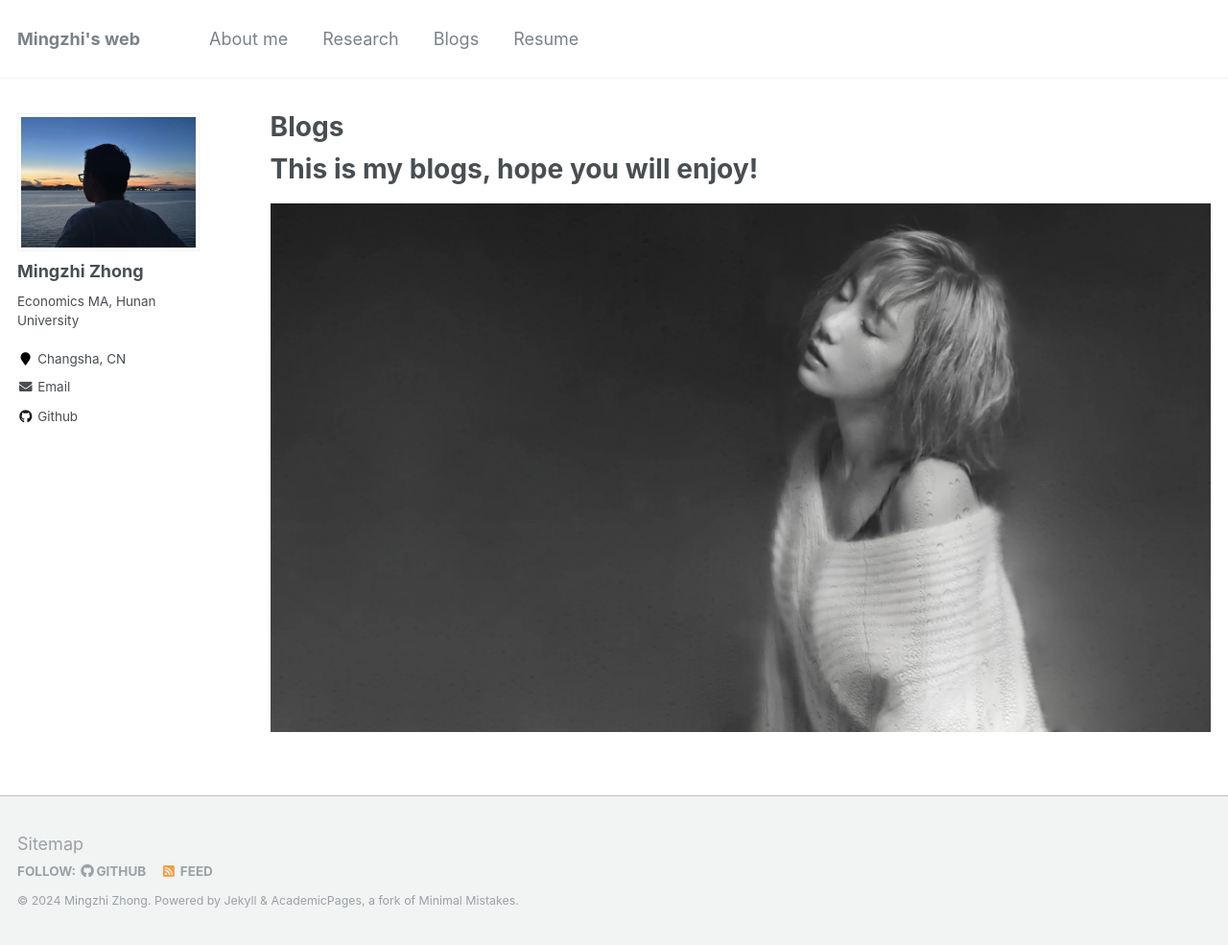
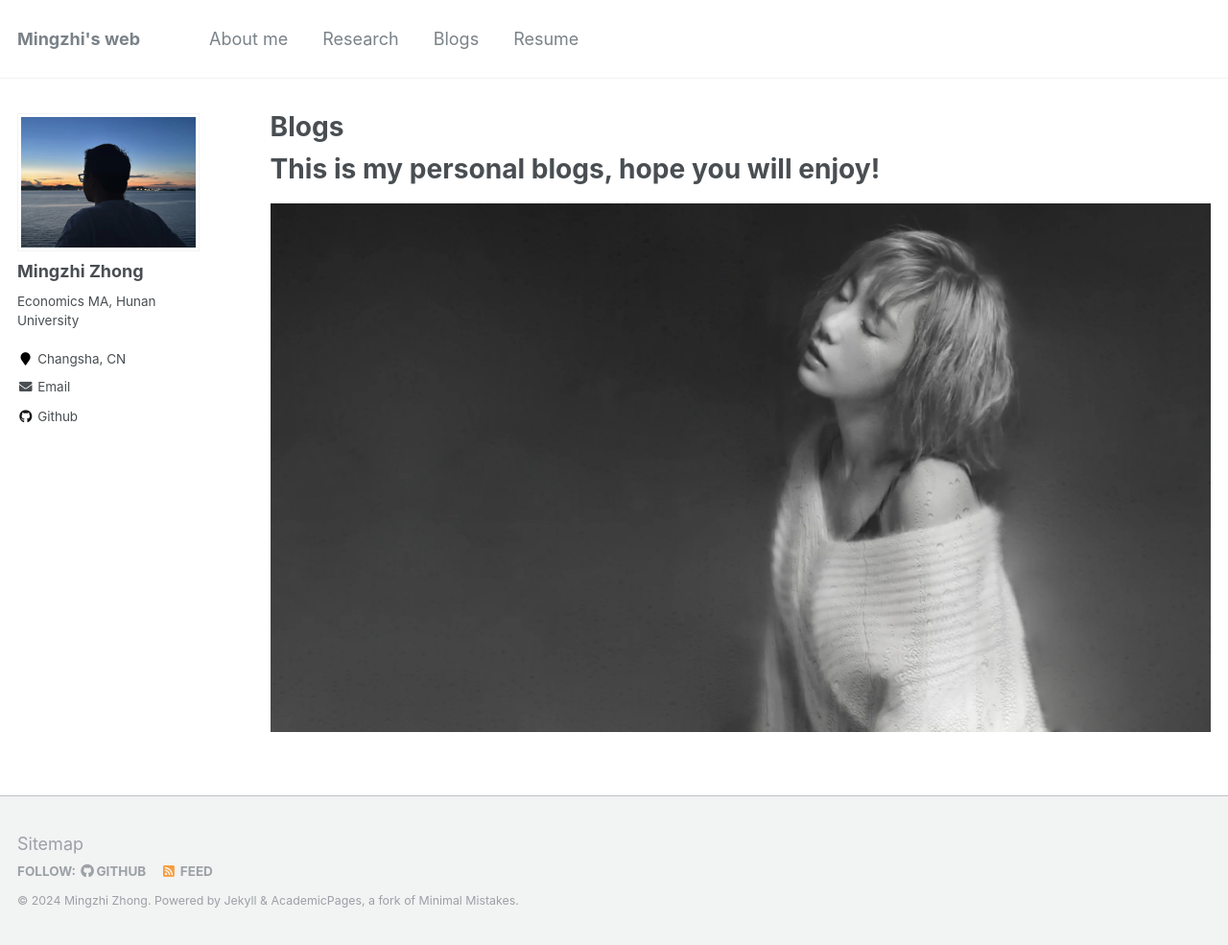
Before and after one commit to mingzhi361/mingzhi361.github.io, a Jekyll site: the page built from _pages/blogs.md, in a window 1280 px wide and 985 px high. Shown: the whole window at 96% size. Built offline with Jekyll 4.4.1, drawn with Linux system fonts in a browser that asks for light colours.

Commit message:
Update blogs.md

```diff
--- a/_pages/blogs.md
+++ b/_pages/blogs.md
@@ -7,7 +7,7 @@ redirect_from:
   - /blogs
 ---
 
-# This is my blogs, hope you will enjoy!
+# This is my personal blogs, hope you will enjoy!
 
 [![Taeyeon Poster](/images/Taeyeon_Pic.png "Taeyeon")](https://en.wikipedia.org/wiki/Taeyeon)
 
```
